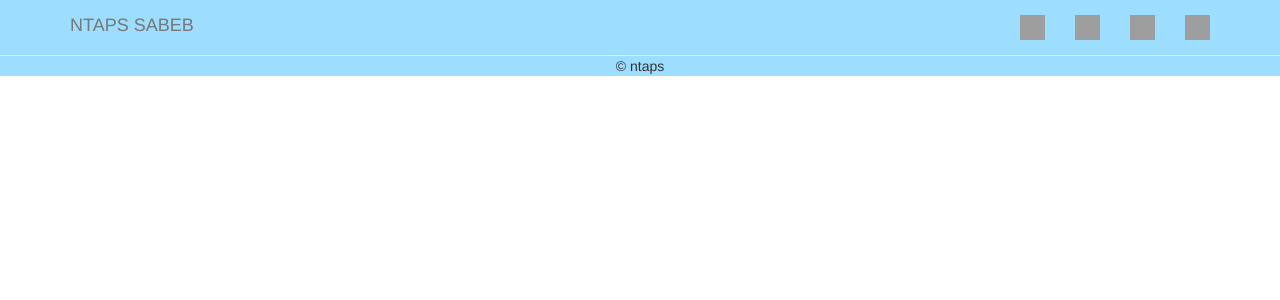
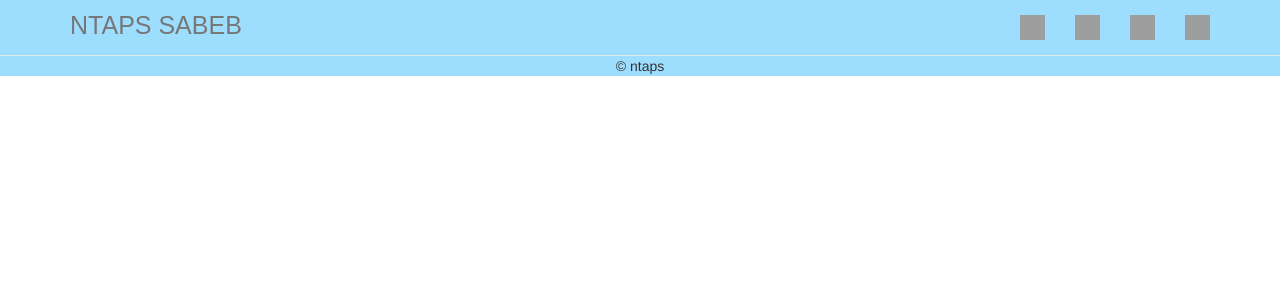
Before and after one commit to Mochaul/ppw-assignment-1, a Django app: template ntaps_add_friend/templates/add_friend/layout/base.html in a window 1280 px wide. Shown: the top 300 px of the page. Run offline with Django 3.2, Linux system fonts and the light colour scheme; the template is opened without the code that fills it, so the values that code supplies are empty; parts of the project's set-up code (start-up, migrations or seed data) failed here and were passed over; some libraries are stand-ins or nearby versions; grey boxes are pictures that could not be loaded.

Commit message:
added font

```diff
--- a/ntaps_stats/static/css/ntaps_stats.css
+++ b/ntaps_stats/static/css/ntaps_stats.css
@@ -1,6 +1,12 @@
 .navbar-static-top {
   margin-bottom: 19px;
   background-color: #9ddeff;
+}
+
+.navbar-brand{
+  font-size: 25px;
+  font-family: 'Orbitron', sans-serif;
+  color: #35014c;
 }
 
 .navbar{
--- a/ntaps_stats/templates/stats/layout/base.html
+++ b/ntaps_stats/templates/stats/layout/base.html
@@ -10,6 +10,7 @@
     <meta name="author" content="{{author}}">
     <link href="//netdna.bootstrapcdn.com/bootstrap/3.1.1/css/bootstrap.min.css" rel="stylesheet">
     <link rel="stylesheet" href="{% static 'css/ntaps_stats.css' %} ">
+    <link href="https://fonts.googleapis.com/css?family=Orbitron:900" rel="stylesheet">
     <title>
         {% block title %} Statistics {% endblock %}
     </title>
--- a/ntaps_stats/views.py
+++ b/ntaps_stats/views.py
@@ -1,7 +1,7 @@
 from django.shortcuts import render
 from django.http import HttpResponseRedirect
 
-response = {'name': "Hash Slinging Slasher",'friends' : "120 people", 'feed' : "23 Post"}
+response = {'name': "Hash Slinging Slasher",'friends' : "666 people", 'feed' : "69(LOL) Post"}
 def index(request):
     html = 'stats/ntaps_stats.html'
     return render(request, html, response)
```
